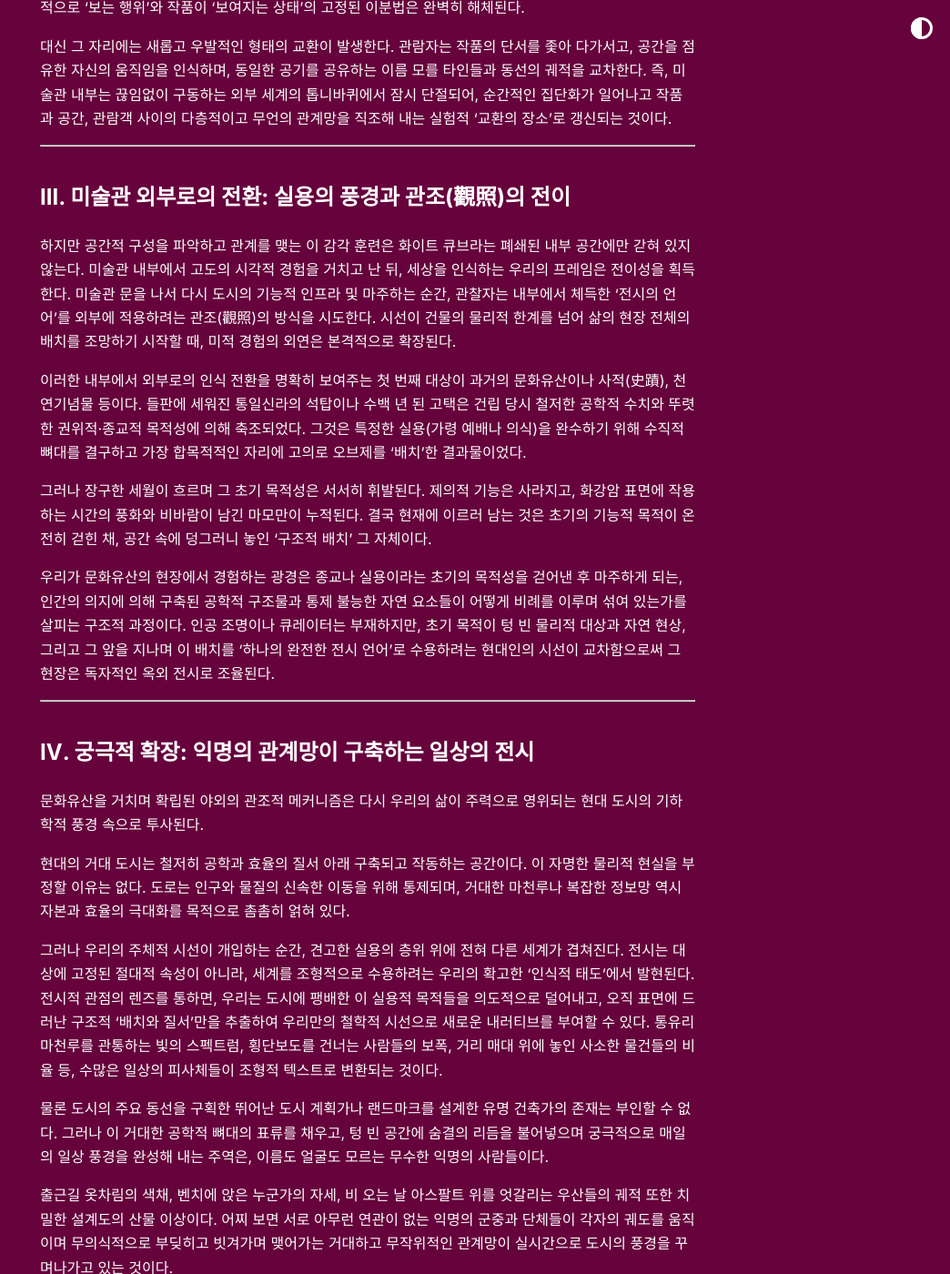
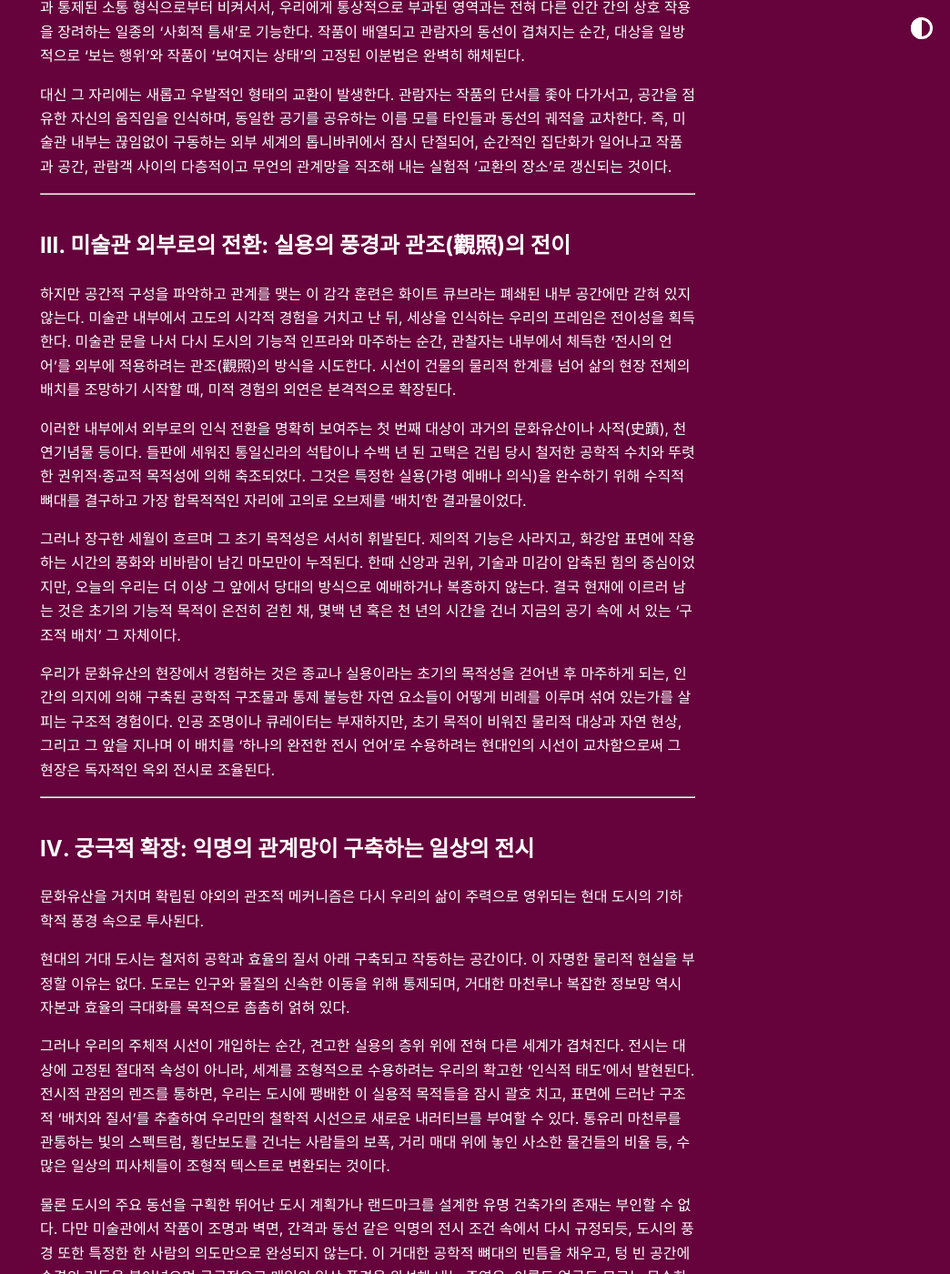
Before and after one commit to borapurpleviolet/borapurpleviolet.github.io, a Jekyll site: the page built from _posts/2026-02-24-world-exhibition.md, in a window 1280 px wide and 1400 px high, scrolled down 1531 px. Shown: the whole window at 91% size, without its empty margins (236-1280 px from the left). Built offline with Jekyll 4.4.1, drawn with Linux system fonts in a browser that asks for light colours; some web fonts are replaced; comment, search, counter and statistics services are not loaded; some of the changed text lies outside the part shown.

Commit message:
Refine exhibition essay framing

```diff
--- a/_posts/2026-02-24-world-exhibition.md
+++ b/_posts/2026-02-24-world-exhibition.md
@@ -21,7 +21,7 @@
 
 미술관 내부는 외부의 자본주의적 교환 법칙과 실용의 목적이 철저히 유보된 특수한 장(場)이다. 거리는 수많은 간판과 통신망을 통해 끊임없는 소비와 효율적 이동을 지시하지만, 화이트 큐브(White Cube)의 벽체 안으로 편입된 사물(미술품)들은 관람자에게 어떠한 기능적 의무도 부과하지 않는다. 세속적 쓰임새를 탈각한 오브제들은 오직 공간 내에 존재하는 상태 자체로 수용되며, 일상생활을 구조화하는 기계적 리듬과는 명백히 대조되는 독자적인 시간의 범위를 창출해 낸다.
 
-실용이 비워진 자리에는 전혀 다른 감각적 언어가 채워진다. 빈 공간에 대상물을 통제하여 배치한 '나열', 물질의 윤곽을 드러내는 조명의 '입사각', 작품과 작품 사이의 계산된 '간격'과 철저한 여백. 이 모든 요소가 결합하여 미술관 고유의 문법을 형성한다. 이곳에서 사물은 편의에 복무하는 단계를 넘어, 관람자의 인지와 만나 상호 존재를 확인하는 무형의 '관계(Relation)'를 발생시키는 매개체로 전환된다.
+실용이 비워진 자리에는 전혀 다른 감각적 언어가 채워진다. 빈 공간에 대상물을 통제하여 배치한 '나열', 물질의 윤곽을 드러내는 조명의 '입사각', 작품과 작품 사이의 계산된 '간격'과 철저한 여백. 여기에 벽의 높이, 설명문이 붙는 위치, 관람 동선, 작품을 옮기고 걸어 두는 이름 없는 손들이 겹치며 미술관 고유의 문법을 형성한다. 작가의 의도는 출발점으로 남지만, 미술관 안에서 작품은 전시라는 익명의 질서 안에 다시 놓인다. 이곳에서 사물은 편의에 복무하는 단계를 넘어, 관람자의 인지와 만나 상호 존재를 확인하는 무형의 '관계(Relation)'를 발생시키는 매개체로 전환된다.
 
 이 한정된 시공간 안에서 예술품은 수동적으로 관찰되는 고립된 상태를 벗어난다. 전시는 거대한 이윤의 법칙과 통제된 소통 형식으로부터 비켜서서, 우리에게 통상적으로 부과된 영역과는 전혀 다른 인간 간의 상호 작용을 장려하는 일종의 '사회적 틈새'로 기능한다. 작품이 배열되고 관람자의 동선이 겹쳐지는 순간, 대상을 일방적으로 '보는 행위'와 작품이 '보여지는 상태'의 고정된 이분법은 완벽히 해체된다.
 
@@ -31,13 +31,13 @@
 
 ## Ⅲ. 미술관 외부로의 전환: 실용의 풍경과 관조(觀照)의 전이
 
-하지만 공간적 구성을 파악하고 관계를 맺는 이 감각 훈련은 화이트 큐브라는 폐쇄된 내부 공간에만 갇혀 있지 않는다. 미술관 내부에서 고도의 시각적 경험을 거치고 난 뒤, 세상을 인식하는 우리의 프레임은 전이성을 획득한다. 미술관 문을 나서 다시 도시의 기능적 인프라 및 마주하는 순간, 관찰자는 내부에서 체득한 '전시의 언어'를 외부에 적용하려는 관조(觀照)의 방식을 시도한다. 시선이 건물의 물리적 한계를 넘어 삶의 현장 전체의 배치를 조망하기 시작할 때, 미적 경험의 외연은 본격적으로 확장된다.
+하지만 공간적 구성을 파악하고 관계를 맺는 이 감각 훈련은 화이트 큐브라는 폐쇄된 내부 공간에만 갇혀 있지 않는다. 미술관 내부에서 고도의 시각적 경험을 거치고 난 뒤, 세상을 인식하는 우리의 프레임은 전이성을 획득한다. 미술관 문을 나서 다시 도시의 기능적 인프라와 마주하는 순간, 관찰자는 내부에서 체득한 '전시의 언어'를 외부에 적용하려는 관조(觀照)의 방식을 시도한다. 시선이 건물의 물리적 한계를 넘어 삶의 현장 전체의 배치를 조망하기 시작할 때, 미적 경험의 외연은 본격적으로 확장된다.
 
 이러한 내부에서 외부로의 인식 전환을 명확히 보여주는 첫 번째 대상이 과거의 문화유산이나 사적(史蹟), 천연기념물 등이다. 들판에 세워진 통일신라의 석탑이나 수백 년 된 고택은 건립 당시 철저한 공학적 수치와 뚜렷한 권위적·종교적 목적성에 의해 축조되었다. 그것은 특정한 실용(가령 예배나 의식)을 완수하기 위해 수직적 뼈대를 결구하고 가장 합목적적인 자리에 고의로 오브제를 '배치'한 결과물이었다.
 
-그러나 장구한 세월이 흐르며 그 초기 목적성은 서서히 휘발된다. 제의적 기능은 사라지고, 화강암 표면에 작용하는 시간의 풍화와 비바람이 남긴 마모만이 누적된다. 결국 현재에 이르러 남는 것은 초기의 기능적 목적이 온전히 걷힌 채, 공간 속에 덩그러니 놓인 '구조적 배치' 그 자체이다.
+그러나 장구한 세월이 흐르며 그 초기 목적성은 서서히 휘발된다. 제의적 기능은 사라지고, 화강암 표면에 작용하는 시간의 풍화와 비바람이 남긴 마모만이 누적된다. 한때 신앙과 권위, 기술과 미감이 압축된 힘의 중심이었지만, 오늘의 우리는 더 이상 그 앞에서 당대의 방식으로 예배하거나 복종하지 않는다. 결국 현재에 이르러 남는 것은 초기의 기능적 목적이 온전히 걷힌 채, 몇백 년 혹은 천 년의 시간을 건너 지금의 공기 속에 서 있는 '구조적 배치' 그 자체이다.
 
-우리가 문화유산의 현장에서 경험하는 광경은 종교나 실용이라는 초기의 목적성을 걷어낸 후 마주하게 되는, 인간의 의지에 의해 구축된 공학적 구조물과 통제 불능한 자연 요소들이 어떻게 비례를 이루며 섞여 있는가를 살피는 구조적 과정이다. 인공 조명이나 큐레이터는 부재하지만, 초기 목적이 텅 빈 물리적 대상과 자연 현상, 그리고 그 앞을 지나며 이 배치를 '하나의 완전한 전시 언어'로 수용하려는 현대인의 시선이 교차함으로써 그 현장은 독자적인 옥외 전시로 조율된다.
+우리가 문화유산의 현장에서 경험하는 것은 종교나 실용이라는 초기의 목적성을 걷어낸 후 마주하게 되는, 인간의 의지에 의해 구축된 공학적 구조물과 통제 불능한 자연 요소들이 어떻게 비례를 이루며 섞여 있는가를 살피는 구조적 경험이다. 인공 조명이나 큐레이터는 부재하지만, 초기 목적이 비워진 물리적 대상과 자연 현상, 그리고 그 앞을 지나며 이 배치를 '하나의 완전한 전시 언어'로 수용하려는 현대인의 시선이 교차함으로써 그 현장은 독자적인 옥외 전시로 조율된다.
 
 ---
 
@@ -47,19 +47,19 @@
 
 현대의 거대 도시는 철저히 공학과 효율의 질서 아래 구축되고 작동하는 공간이다. 이 자명한 물리적 현실을 부정할 이유는 없다. 도로는 인구와 물질의 신속한 이동을 위해 통제되며, 거대한 마천루나 복잡한 정보망 역시 자본과 효율의 극대화를 목적으로 촘촘히 얽혀 있다.
 
-그러나 우리의 주체적 시선이 개입하는 순간, 견고한 실용의 층위 위에 전혀 다른 세계가 겹쳐진다. 전시는 대상에 고정된 절대적 속성이 아니라, 세계를 조형적으로 수용하려는 우리의 확고한 '인식적 태도'에서 발현된다. 전시적 관점의 렌즈를 통하면, 우리는 도시에 팽배한 이 실용적 목적들을 의도적으로 덜어내고, 오직 표면에 드러난 구조적 '배치와 질서'만을 추출하여 우리만의 철학적 시선으로 새로운 내러티브를 부여할 수 있다. 통유리 마천루를 관통하는 빛의 스펙트럼, 횡단보도를 건너는 사람들의 보폭, 거리 매대 위에 놓인 사소한 물건들의 비율 등, 수많은 일상의 피사체들이 조형적 텍스트로 변환되는 것이다.
+그러나 우리의 주체적 시선이 개입하는 순간, 견고한 실용의 층위 위에 전혀 다른 세계가 겹쳐진다. 전시는 대상에 고정된 절대적 속성이 아니라, 세계를 조형적으로 수용하려는 우리의 확고한 '인식적 태도'에서 발현된다. 전시적 관점의 렌즈를 통하면, 우리는 도시에 팽배한 이 실용적 목적들을 잠시 괄호 치고, 표면에 드러난 구조적 '배치와 질서'를 추출하여 우리만의 철학적 시선으로 새로운 내러티브를 부여할 수 있다. 통유리 마천루를 관통하는 빛의 스펙트럼, 횡단보도를 건너는 사람들의 보폭, 거리 매대 위에 놓인 사소한 물건들의 비율 등, 수많은 일상의 피사체들이 조형적 텍스트로 변환되는 것이다.
 
-물론 도시의 주요 동선을 구획한 뛰어난 도시 계획가나 랜드마크를 설계한 유명 건축가의 존재는 부인할 수 없다. 그러나 이 거대한 공학적 뼈대의 표류를 채우고, 텅 빈 공간에 숨결의 리듬을 불어넣으며 궁극적으로 매일의 일상 풍경을 완성해 내는 주역은, 이름도 얼굴도 모르는 무수한 익명의 사람들이다.
+물론 도시의 주요 동선을 구획한 뛰어난 도시 계획가나 랜드마크를 설계한 유명 건축가의 존재는 부인할 수 없다. 다만 미술관에서 작품이 조명과 벽면, 간격과 동선 같은 익명의 전시 조건 속에서 다시 규정되듯, 도시의 풍경 또한 특정한 한 사람의 의도만으로 완성되지 않는다. 이 거대한 공학적 뼈대의 빈틈을 채우고, 텅 빈 공간에 숨결의 리듬을 불어넣으며 궁극적으로 매일의 일상 풍경을 완성해 내는 주역은, 이름도 얼굴도 모르는 무수한 익명의 사람들이다.
 
 출근길 옷차림의 색채, 벤치에 앉은 누군가의 자세, 비 오는 날 아스팔트 위를 엇갈리는 우산들의 궤적 또한 치밀한 설계도의 산물 이상이다. 어찌 보면 서로 아무런 연관이 없는 익명의 군중과 단체들이 각자의 궤도를 움직이며 무의식적으로 부딪히고 빗겨가며 맺어가는 거대하고 무작위적인 관계망이 실시간으로 도시의 풍경을 꾸며나가고 있는 것이다.
 
-우리의 훈련된 시력을 통해, 이 무수한 익명의 사람들이 무작위로 만들어내는 쪼개진 일상의 조각들을 '구조물 간의 관계와 색채의 병치'라는 전시적 문법으로 독해하는 순간, 대상에 잠재되어 있던 형태적 잔상이 가시화된다. 이 찰나에 실용적 목적만을 띠고 있던 도로와 군중의 흐름은 일시적인 조형적 텍스트로 전환되고, 무질서해 보이던 교차로는 수많은 주체가 실시간으로 호흡하며 뒹구는 역동적인 설치 미술로 만개한다.
+우리의 훈련된 시력을 통해, 이 무수한 익명의 사람들이 무작위로 만들어내는 쪼개진 일상의 조각들을 '구조물 간의 관계와 색채의 병치'라는 전시적 문법으로 독해하는 순간, 대상에 잠재되어 있던 형태적 잔상이 가시화된다. 이 찰나에 실용적 목적 속에서 움직이던 도로와 군중의 흐름은 일시적인 조형적 텍스트로 전환되고, 무질서해 보이던 교차로는 수많은 주체가 실시간으로 호흡하며 뒹구는 역동적인 설치 미술로 만개한다.
 
 결국 기계적인 도시를 한 편의 거대한 옥외 전시로 탈바꿈시키는 동력은, 거대하고 촘촘한 효율의 톱니바퀴 속에서도 스스로 제약을 허물고 주체적인 관점으로 일상의 배치를 재조립하려는 우리의 인식적 주권에 있다.
 
 그러므로 "세계는 전시 중이다"라는 명제는 대상의 물리적 층위를 어떻게 수용할 것인가에 대한 주체의 능동적 인식 작용이자 시각적 선택으로 귀결된다.
 
-우리가 딛고 선 세계가 효율의 시스템으로 빈틈없이 가동됨에도 불구하고, 주체의 고의적인 전환 의지에 따라 미술관 내부에서 경험한 '나열, 소통, 관조의 형식'을 이 외부 현실에 강제로 편입시킬 수 있다. 이렇게 획득된 시야는 인간이 일군 거대한 공학적 삶터와 자연 현상들이 빚어내는 '혼재와 배치' 그 자체를 투명한 조형적 텍스트로 폭넓게 독해해 내는 주체성의 발현이다.
+우리가 딛고 선 세계가 효율의 시스템으로 빈틈없이 가동됨에도 불구하고, 주체의 고의적인 전환 의지에 따라 미술관 내부에서 경험한 '나열, 소통, 관조의 형식'을 이 외부 현실 위에 겹쳐 읽을 수 있다. 이렇게 획득된 시야는 인간이 일군 거대한 공학적 삶터와 자연 현상들이 빚어내는 '혼재와 배치' 그 자체를 투명한 조형적 텍스트로 폭넓게 독해해 내는 주체성의 발현이다.
 
 이러한 시야의 확장은 닫힌 미술관 내부에서 발원하여 물리적 한계를 벗어나고, 종국에는 이 지구 전체를 거대한 전시적 텍스트로 조망하는 종합적 인식의 경지에 이른다. 인간의 구축물과 빛, 시간적 단위와 군중의 흐름이 각자의 물리적 좌표에서 맞물려 돌아가는 상태가 곧 거대한 전시장이다. 결론적으로 우리는 현실을 소모하는 기계적 톱니바퀴의 위치에서 탈피하여, 일상의 배치를 긍정하고 조형적 질서를 획득하는 참관자로서 세계의 구조망 위에 개입하게 되는 것이다.
 
```
